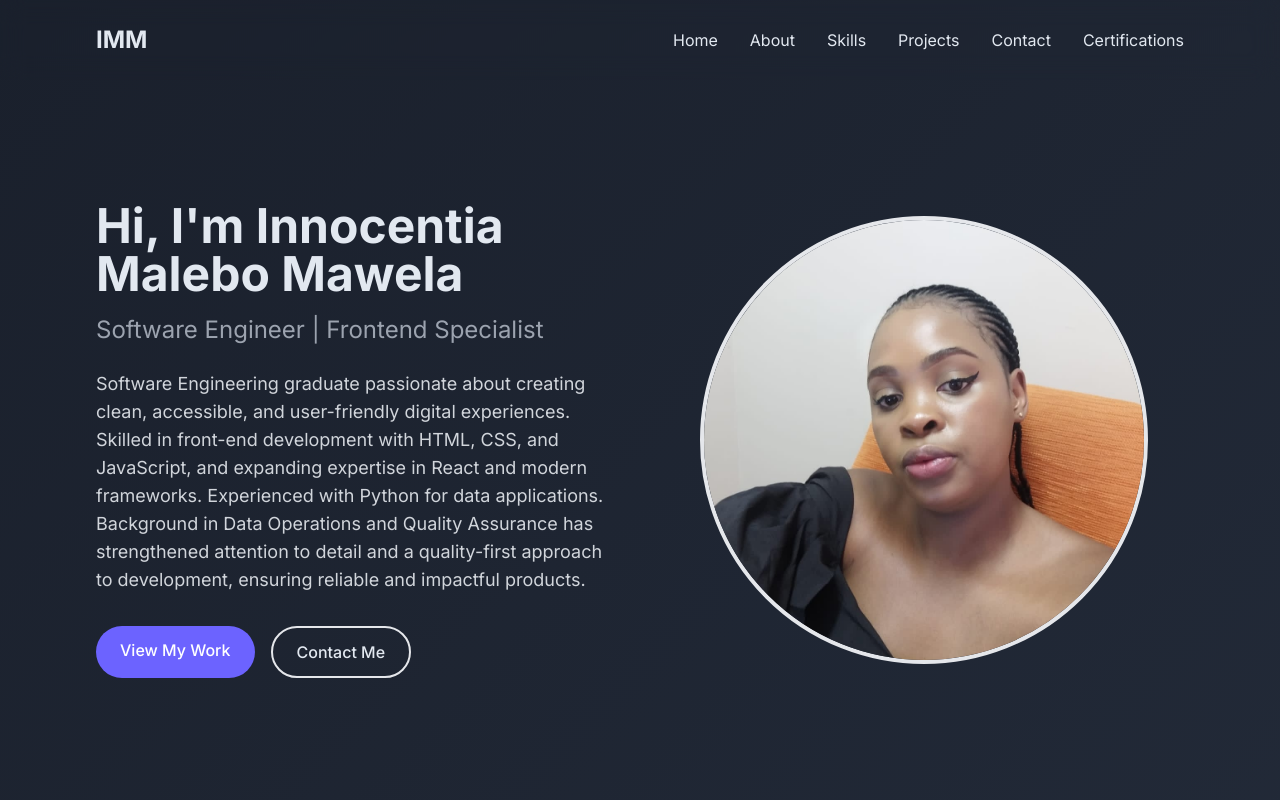
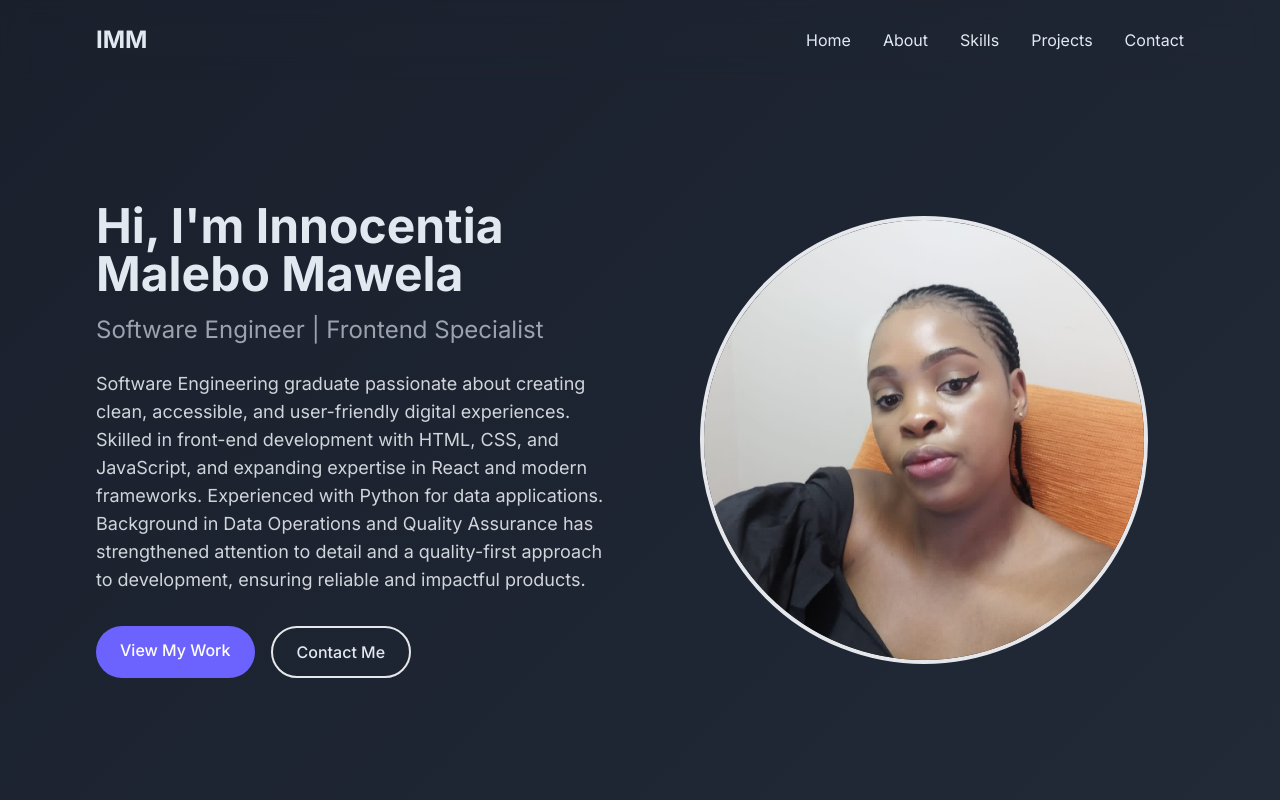
Before and after one commit to Maylebuh/Innocentia-s-Profile, a plain HTML site: page index.html in a window 1280 px wide. Shown: the top 800 px of the page. Drawn offline with nearby package versions, Linux system fonts and the light colour scheme.

Commit message:
Update index.html

```diff
--- a/index.html
+++ b/index.html
@@ -11,7 +11,7 @@
     <!-- Font Awesome -->
     <link rel="stylesheet" href="https://cdnjs.cloudflare.com/ajax/libs/font-awesome/6.4.0/css/all.min.css">
     <style>
-        :root {
+      :root {
             --primary: #6C63FF;
             --primary-dark: #564FD1;
             --secondary: #2D3748;
@@ -84,7 +84,6 @@
                 <a href="#skills" class="hover:text-primary transition">Skills</a>
                 <a href="#projects" class="hover:text-primary transition">Projects</a>
                 <a href="#contact" class="hover:text-primary transition">Contact</a>
-                <a href="#certifications" class="nav-link">Certifications</a>
             </div>
             <button class="md:hidden text-gray-400">
                 <i class="fas fa-bars text-xl"></i>
@@ -117,7 +116,7 @@
                 </div>
             </div>
             <div class="flex justify-center">
-                <div class="relative w-72 h-72 md:w-96 md:h-96 lg:w-[28rem] lg:h-[28rem] rounded-full overflow-hidden border-4 border-primary">
+                <div  class="relative w-72 h-72 md:w-96 md:h-96 lg:w-[28rem] lg:h-[28rem] rounded-full overflow-hidden border-4 border-primary">
                     <!-- Replace with your profile image -->
                     <img src="images/innocentia-portfolioimagesprofile.jpg.JPG" alt="Innocentia Malebo Mawela" class="w-full h-full object-cover">
                 </div>
@@ -135,6 +134,7 @@
                 <p class="text-gray-300 mb-6">
                     ALX-certified <strong>Software Engineer</strong> (NQF Level 5) with hands-on experience in frontend development, data operations, and quality assurance. My background in QA gives me a unique eye for detail that I apply to every line of code.
                 </p>
+
                 <p class="text-gray-300 mb-6">
                     As a former <strong>Quality Assurance Manager</strong>, I developed rigorous testing methodologies and a commitment to delivering error-free products - skills that now enhance my development workflow.
                 </p>
@@ -143,7 +143,10 @@
                         <i class="fas fa-graduation-cap text-primary mr-4"></i>
                         <div>
                             <h4 class="font-bold">ALX Software Engineering</h4>
-                            <p class="text-gray-400">NQF Level 5 Certification | 2024</p>
+                            <p class="text-gray-400">NQF Level 5 Certification | 2024
+
+                            </p>
+
                         </div>
                     </div>
                     <div class="flex items-center">
@@ -219,6 +222,7 @@
                         <span class="badge px-4 py-2 rounded-full">Data Analysis</span>
                         <span class="badge px-4 py-2 rounded-full">UI/UX Principles</span>
                     </div>
+                    </div>
                 </div>
             </div>
         </div>
@@ -246,8 +250,7 @@
         <a href="https://github.com/Maylebuh/Codestream-Web/blob/main/index.html" target="_blank" class="text-primary hover:underline text-sm">View Code</a>
     </div>
 </div>
-
-        <!-- Sentiment Analysis -->
+            <!-- Sentiment Analysis -->
             <div class="card p-6 hover:border-primary transition">
                 <div class="h-40 bg-gray-700 rounded-lg mb-4 overflow-hidden">
                     <img src="images/sentiment-dashboard.jpg" alt="Sentiment Analysis Dashboard" class="w-full h-full object-cover">
@@ -265,7 +268,7 @@
                 </div>
             </div>
 
-           <!-- AI Resume Builder -->
+            <!-- AI Resume Builder -->
 <div class="card p-6 hover:border-primary transition">
     <div class="h-40 bg-gray-700 rounded-lg mb-4 overflow-hidden">
         <img src="images/AI resume builder.png" alt="AI Resume Builder interface" class="w-full h-full object-cover">
@@ -282,6 +285,7 @@
         <a href="https://github.com/Maylebuh/AI-RESUME-BUILDER" target="_blank" class="text-primary hover:underline text-sm">View on GitHub</a>
     </div>
 </div>
+
             <!-- Smart Health Assist -->
 <div class="card p-6 hover:border-primary transition">
     <div class="h-40 bg-gray-700 rounded-lg mb-4 overflow-hidden">
```
